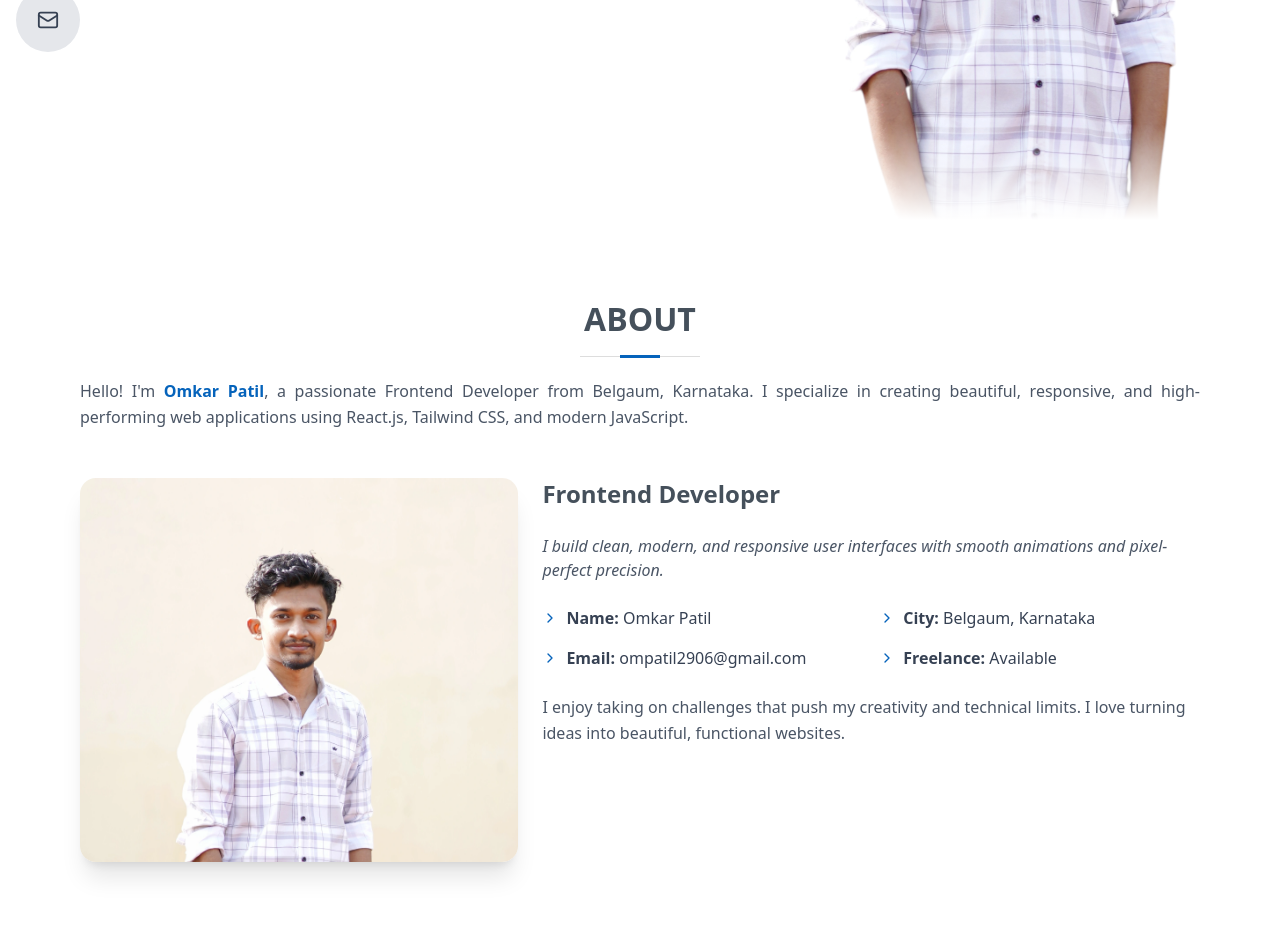
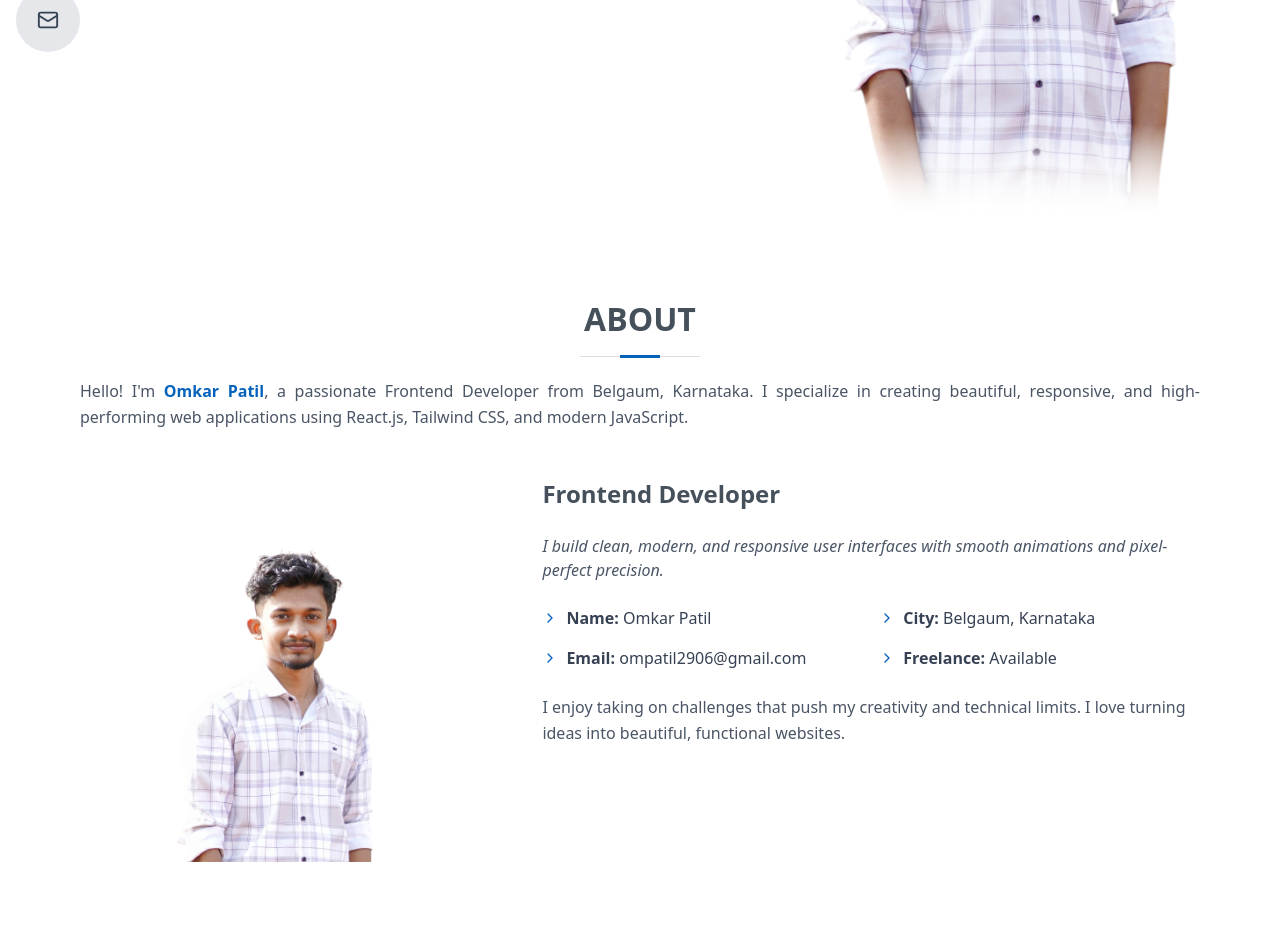
Before and after one commit to omkarpatil2906/my-portfolio, a React (Vite) app: page / in a window 1280 px wide. Shown: the part 580-1532 px from the top of the page. Built offline with nearby package versions, Linux system fonts and the light colour scheme.

Commit message:
`Update import path for about image from .webp to .png`

```diff
--- a/src/components/About.jsx
+++ b/src/components/About.jsx
@@ -1,7 +1,7 @@
 import React from 'react'
 import { motion } from 'framer-motion'
 import { ChevronRight } from 'lucide-react'
-import aboutImg from '../assets/img/OmkarP.webp'
+import aboutImg from '../assets/img/OmkarP.png'
 
 function About() {
 
@@ -52,7 +52,7 @@ function About() {
                             whileInView={{ opacity: 1 }}
                             viewport={{ once: true }}
                             transition={{ duration: 0.8, delay: 0.3 }}
-                            className="mx-auto max-w-6xl text-justify text-sm sm:text-base text-gray-600 leading-relaxed"
+                            className="mx-auto max-w-7xl text-justify text-sm sm:text-base text-gray-600 leading-relaxed"
                         >
                             Hello! I'm <span className="font-semibold text-[#0563bb]">Omkar Patil</span>, a passionate Frontend Developer from
                             Belgaum, Karnataka. I specialize in creating beautiful, responsive, and high-performing
@@ -71,12 +71,15 @@ function About() {
                             transition={{ duration: 1, delay: 0.3 }}
                             className='w-full lg:w-[40%]'
                         >
-                            <motion.div whileHover={{ scale: 1.02 }} className="rounded-2xl overflow-hidden shadow-xl">
+                            <motion.div whileHover={{ scale: 1.02 }} className="rounded-2xl overflow-hidden ">
                                 <img
                                     src={aboutImg}
                                     className='h-64 sm:h-80 lg:h-96 w-full object-cover'
                                     alt="Omkar Patil"
                                 />
+
+                                <div className="absolute bottom-0 left-0 right-0 h-24 bg-linear-to-t from-white to-transparent z-20"></div>
+
                             </motion.div>
                         </motion.div>
 
```
Also changed, not shown: src/assets/img/OmkarP.png (added).
